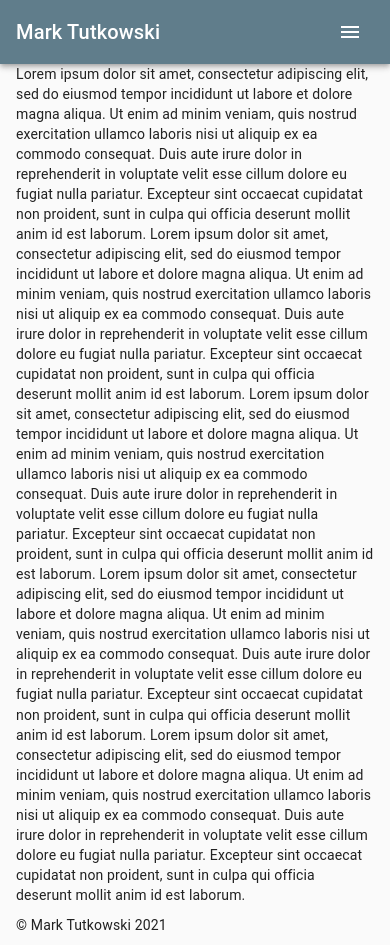
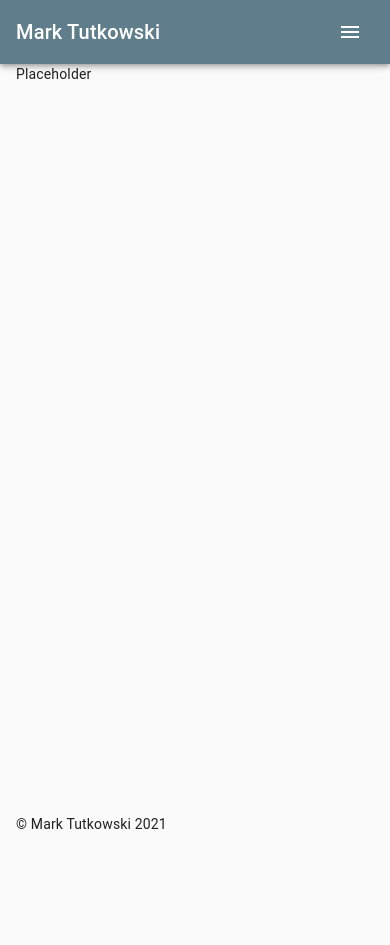
Before and after one commit to tutkowskim/portfolio, a React (Create React App) app: page /work in a window 390 px wide. After the commit the page ends 844 px from the top, so only its background shows below. Built offline with nearby package versions, Linux system fonts and the light colour scheme.

Commit message:
Use breakpoint built into library.

```diff
--- a/src/NavBar.jsx
+++ b/src/NavBar.jsx
@@ -13,11 +13,11 @@ import {
   ListItem,
   ListItemText,
 } from '@material-ui/core';
+import withWidth, { isWidthUp } from '@material-ui/core/withWidth';
 
 import MenuIcon from '@material-ui/icons/Menu';
 
 import { routeInfo } from './routes';
-import useWindowSize from './useWindowSize';
 
 const useStyles = makeStyles((theme) => ({
   toolBar: {
@@ -34,12 +34,11 @@ const useStyles = makeStyles((theme) => ({
   },
 }));
 
-function NavBar() {
+function NavBar(props) {
   const visibleRoutes = routeInfo.filter((routeInfo) => routeInfo.showInNavMenu);
 
   const classes = useStyles();
   const history = useHistory();
-  const windowSize = useWindowSize();
 
   const [showDrawer, setShowDrawer] = React.useState(false);
   const changePage = (route) => {
@@ -51,7 +50,7 @@ function NavBar() {
     <AppBar position="static">
       <Toolbar className={classes.toolBar}>
         <Typography variant="h6" className={classes.title}>Mark Tutkowski</Typography>
-        {windowSize.width > 600 ? (
+        {isWidthUp('sm', props.width) ? (
           <>
             { visibleRoutes.map((route) => <Button key={route.name} className={classes.menuButton} color="inherit" onClick={() => changePage(route.path)}>{route.name}</Button>) }
           </>
@@ -76,4 +75,4 @@ function NavBar() {
   );
 }
 
-export default NavBar;
+export default withWidth()(NavBar);
--- a/src/routes/PlaceHolder.jsx
+++ b/src/routes/PlaceHolder.jsx
@@ -1,17 +1,7 @@
 import React from 'react';
 
 const PlaceHolder = () => (
-  <>
-  Lorem ipsum dolor sit amet, consectetur adipiscing elit, sed do eiusmod tempor incididunt ut labore et dolore magna aliqua. Ut enim ad minim veniam, quis nostrud exercitation ullamco laboris nisi ut aliquip ex ea commodo consequat. Duis aute irure dolor in reprehenderit in voluptate velit esse cillum dolore eu fugiat nulla pariatur. Excepteur sint occaecat cupidatat non proident, sunt in culpa qui officia deserunt mollit anim id est laborum.
-
-  Lorem ipsum dolor sit amet, consectetur adipiscing elit, sed do eiusmod tempor incididunt ut labore et dolore magna aliqua. Ut enim ad minim veniam, quis nostrud exercitation ullamco laboris nisi ut aliquip ex ea commodo consequat. Duis aute irure dolor in reprehenderit in voluptate velit esse cillum dolore eu fugiat nulla pariatur. Excepteur sint occaecat cupidatat non proident, sunt in culpa qui officia deserunt mollit anim id est laborum.
-
-  Lorem ipsum dolor sit amet, consectetur adipiscing elit, sed do eiusmod tempor incididunt ut labore et dolore magna aliqua. Ut enim ad minim veniam, quis nostrud exercitation ullamco laboris nisi ut aliquip ex ea commodo consequat. Duis aute irure dolor in reprehenderit in voluptate velit esse cillum dolore eu fugiat nulla pariatur. Excepteur sint occaecat cupidatat non proident, sunt in culpa qui officia deserunt mollit anim id est laborum.
-
-  Lorem ipsum dolor sit amet, consectetur adipiscing elit, sed do eiusmod tempor incididunt ut labore et dolore magna aliqua. Ut enim ad minim veniam, quis nostrud exercitation ullamco laboris nisi ut aliquip ex ea commodo consequat. Duis aute irure dolor in reprehenderit in voluptate velit esse cillum dolore eu fugiat nulla pariatur. Excepteur sint occaecat cupidatat non proident, sunt in culpa qui officia deserunt mollit anim id est laborum.
-
-  Lorem ipsum dolor sit amet, consectetur adipiscing elit, sed do eiusmod tempor incididunt ut labore et dolore magna aliqua. Ut enim ad minim veniam, quis nostrud exercitation ullamco laboris nisi ut aliquip ex ea commodo consequat. Duis aute irure dolor in reprehenderit in voluptate velit esse cillum dolore eu fugiat nulla pariatur. Excepteur sint occaecat cupidatat non proident, sunt in culpa qui officia deserunt mollit anim id est laborum.
-  </>
+  <>Placeholder</>
 );
 
 export default PlaceHolder;
--- a/src/useWindowSize.js
+++ /dev/null
@@ -1,28 +0,0 @@
-import { useState, useEffect } from 'react';
-
-export default function useWindowSize() {
-  const [windowSize, setWindowSize] = useState({
-    width: undefined,
-    height: undefined,
-  });
-
-  useEffect(() => {
-    function handleResize() {
-      setWindowSize({
-        width: window.innerWidth,
-        height: window.innerHeight,
-      });
-    }
-
-    // Add event listener
-    window.addEventListener('resize', handleResize);
-
-    // Call handler right away so state gets updated with initial window size
-    handleResize();
-
-    // Remove event listener on cleanup
-    return () => window.removeEventListener('resize', handleResize);
-  }, []);
-
-  return windowSize;
-}
```
